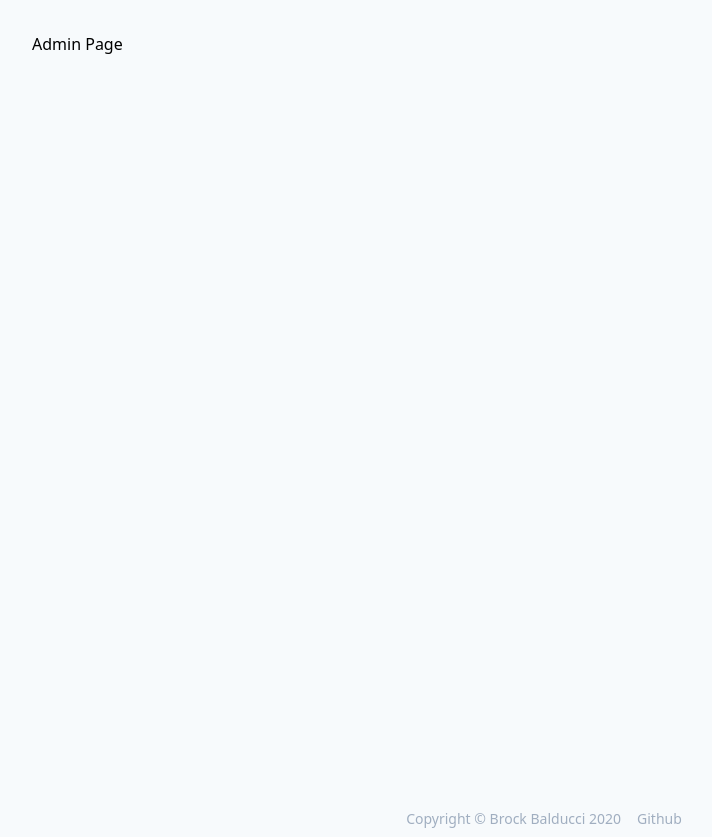
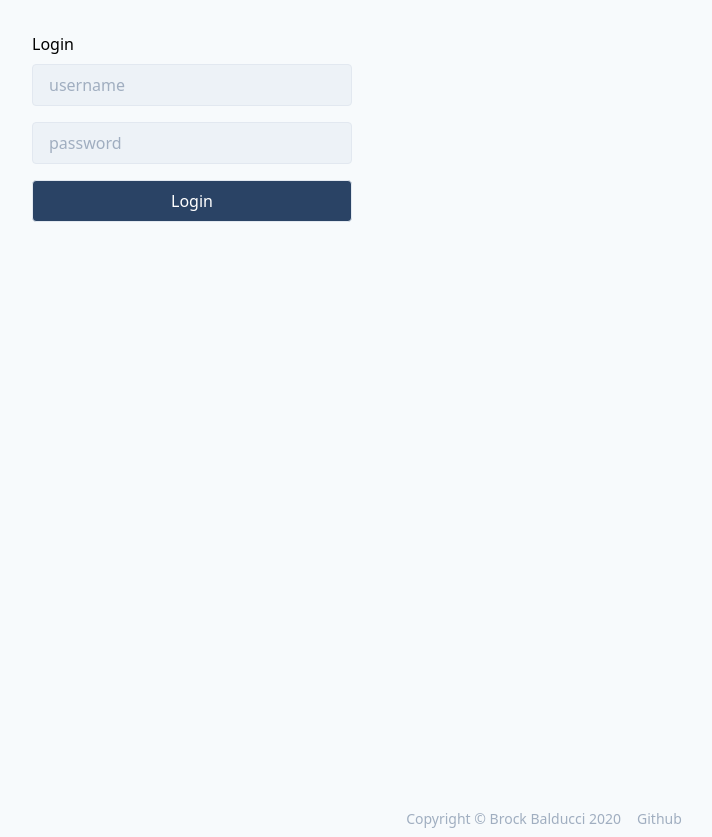
Before and after one commit to devbrock/rocketleague-bingo, a Vue app: page /admin in a window 1280 px wide. Shown: the whole page, without its empty margins (96-808 px from the left). Built offline with nearby package versions, Linux system fonts and the light colour scheme.

Commit message:
update admin login

```diff
--- a/src/components/Admin.vue
+++ b/src/components/Admin.vue
@@ -1,5 +1,10 @@
 <template>
-  <h1>Admin Page</h1>
+  <div class="flex flex-col max-w-xs justify-between">
+    <h1>Login</h1>
+    <input type="text" placeholder="username" class="px-4 py-2 bg-gray-200 text-gray-900 rounded border focus:outline-none my-2" />
+    <input type="text" placeholder="password" class="px-4 py-2 bg-gray-200 text-gray-900 rounded border focus:outline-none my-2" />
+    <button class="px-4 py-2 bg-blue-900 text-white rounded border focus:outline-none my-2">Login</button>
+  </div>
 </template>
 
 <script>
```
